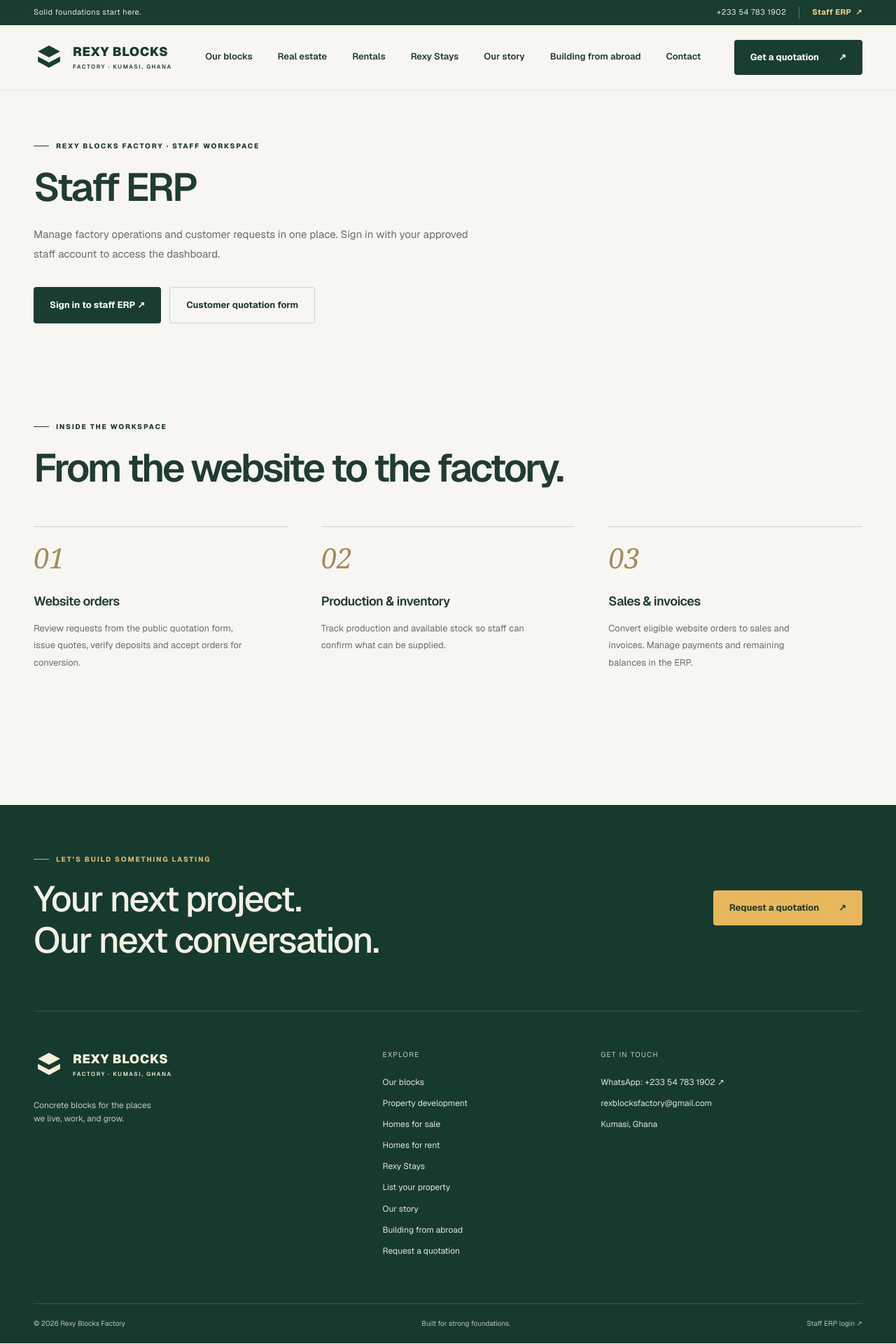
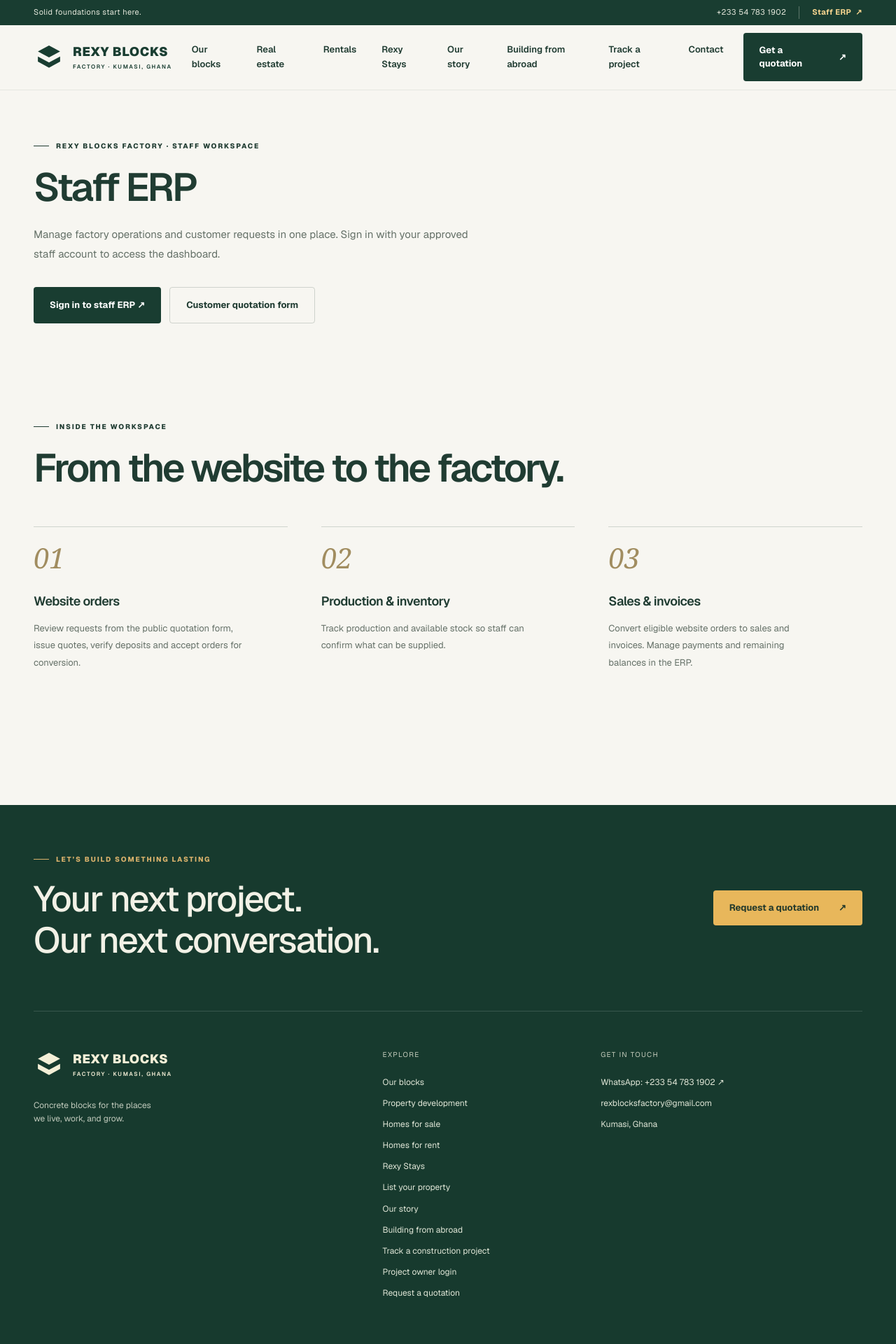
Before and after one commit to rexyblockfactory-sudo/rexy-blocks-erp-refactored, a Next.js app: page /erp in a window 1280 px wide. Shown: the top 1920 px of the page at 70% size. Built offline with nearby package versions, Linux system fonts and the light colour scheme; no server answers.

Commit message:
Link project owner tracking from website and role-restricted staff navigation

```diff
--- a/src/components/public-site/PublicSiteShell.tsx
+++ b/src/components/public-site/PublicSiteShell.tsx
@@ -3,7 +3,7 @@ import type { ReactNode } from "react";
 import "./public-site.css";
 
 export const WHATSAPP_URL = "https://wa.me/233547831902?text=" + encodeURIComponent("Hello Rexy Blocks Factory, I would like a quotation for concrete blocks.");
-const navigation = [{ href: "/blocks", label: "Our blocks" }, { href: "/real-estate", label: "Real estate" }, { href: "/rentals", label: "Rentals" }, { href: "/rexy-stays", label: "Rexy Stays" }, { href: "/about", label: "Our story" }, { href: "/building-from-abroad", label: "Building from abroad" }, { href: "/contact", label: "Contact" }];
+const navigation = [{ href: "/blocks", label: "Our blocks" }, { href: "/real-estate", label: "Real estate" }, { href: "/rentals", label: "Rentals" }, { href: "/rexy-stays", label: "Rexy Stays" }, { href: "/about", label: "Our story" }, { href: "/building-from-abroad", label: "Building from abroad" }, { href: "/project-tracker", label: "Track a project" }, { href: "/contact", label: "Contact" }];
 
 export function Brand() {
   return <Link href="/" className="rf-brand" aria-label="Rexy Blocks Factory home"><span className="rf-mark" aria-hidden="true"><svg viewBox="0 0 36 36" fill="none"><path d="m5 11 13-7 13 7-13 7-13-7Z" fill="currentColor"/><path d="m5 17 13 7 13-7v6l-13 7-13-7v-6Z" fill="currentColor"/></svg></span><span>REXY BLOCKS<small>FACTORY · KUMASI, GHANA</small></span></Link>;
@@ -14,6 +14,6 @@ export default function PublicSiteShell({ children }: { children: ReactNode }) {
     <div className="rf-topline"><div className="rf-container"><span>Solid foundations start here.</span><div className="rf-utility"><a href="tel:+233547831902">+233 54 783 1902</a><Link href="/erp">Staff ERP <span aria-hidden="true">&#8599;</span></Link></div></div></div>
     <header className="rf-header"><div className="rf-container rf-header-inner"><Brand/><nav aria-label="Main navigation" className="rf-nav">{navigation.map(item => <Link key={item.href} href={item.href}>{item.label}</Link>)}</nav><Link href="/order" className="rf-button rf-button-dark rf-header-cta">Get a quotation <span aria-hidden="true">↗</span></Link><details className="rf-mobile-nav"><summary aria-label="Open navigation">Menu ☰</summary><nav aria-label="Mobile navigation"><Link href="/">Home</Link>{navigation.map(item => <Link key={item.href} href={item.href}>{item.label}</Link>)}<Link href="/order">Request a quotation</Link><Link href="/erp">Staff ERP</Link></nav></details></div></header>
     <div id="main-content" tabIndex={-1}>{children}</div>
-    <footer className="rf-footer"><div className="rf-container"><div className="rf-footer-top"><div><p className="rf-eyebrow">LET’S BUILD SOMETHING LASTING</p><h2>Your next project.<br/>Our next conversation.</h2></div><Link href="/order" className="rf-button rf-button-gold">Request a quotation <span aria-hidden="true">↗</span></Link></div><div className="rf-footer-grid"><div><Brand/><p>Concrete blocks for the places<br/>we live, work, and grow.</p></div><div><h3>Explore</h3><Link href="/blocks">Our blocks</Link><Link href="/real-estate">Property development</Link><Link href="/homes-for-sale">Homes for sale</Link><Link href="/rentals">Homes for rent</Link><Link href="/rexy-stays">Rexy Stays</Link><Link href="/list-your-property">List your property</Link><Link href="/about">Our story</Link><Link href="/building-from-abroad">Building from abroad</Link><Link href="/order">Request a quotation</Link></div><div><h3>Get in touch</h3><a href={WHATSAPP_URL} target="_blank" rel="noopener noreferrer">WhatsApp: +233 54 783 1902 ↗</a><a href="mailto:rexblocksfactory@gmail.com">rexblocksfactory@gmail.com</a><span>Kumasi, Ghana</span></div></div><div className="rf-footer-bottom"><span>© {new Date().getFullYear()} Rexy Blocks Factory</span><span>Built for strong foundations.</span><Link href="/erp">Staff ERP login ↗</Link></div></div></footer>
+    <footer className="rf-footer"><div className="rf-container"><div className="rf-footer-top"><div><p className="rf-eyebrow">LET’S BUILD SOMETHING LASTING</p><h2>Your next project.<br/>Our next conversation.</h2></div><Link href="/order" className="rf-button rf-button-gold">Request a quotation <span aria-hidden="true">↗</span></Link></div><div className="rf-footer-grid"><div><Brand/><p>Concrete blocks for the places<br/>we live, work, and grow.</p></div><div><h3>Explore</h3><Link href="/blocks">Our blocks</Link><Link href="/real-estate">Property development</Link><Link href="/homes-for-sale">Homes for sale</Link><Link href="/rentals">Homes for rent</Link><Link href="/rexy-stays">Rexy Stays</Link><Link href="/list-your-property">List your property</Link><Link href="/about">Our story</Link><Link href="/building-from-abroad">Building from abroad</Link><Link href="/project-tracker">Track a construction project</Link><Link href="/project-login">Project owner login</Link><Link href="/order">Request a quotation</Link></div><div><h3>Get in touch</h3><a href={WHATSAPP_URL} target="_blank" rel="noopener noreferrer">WhatsApp: +233 54 783 1902 ↗</a><a href="mailto:rexblocksfactory@gmail.com">rexblocksfactory@gmail.com</a><span>Kumasi, Ghana</span></div></div><div className="rf-footer-bottom"><span>© {new Date().getFullYear()} Rexy Blocks Factory</span><span>Built for strong foundations.</span><Link href="/erp">Staff ERP login ↗</Link></div></div></footer>
   </div>;
 }
```
